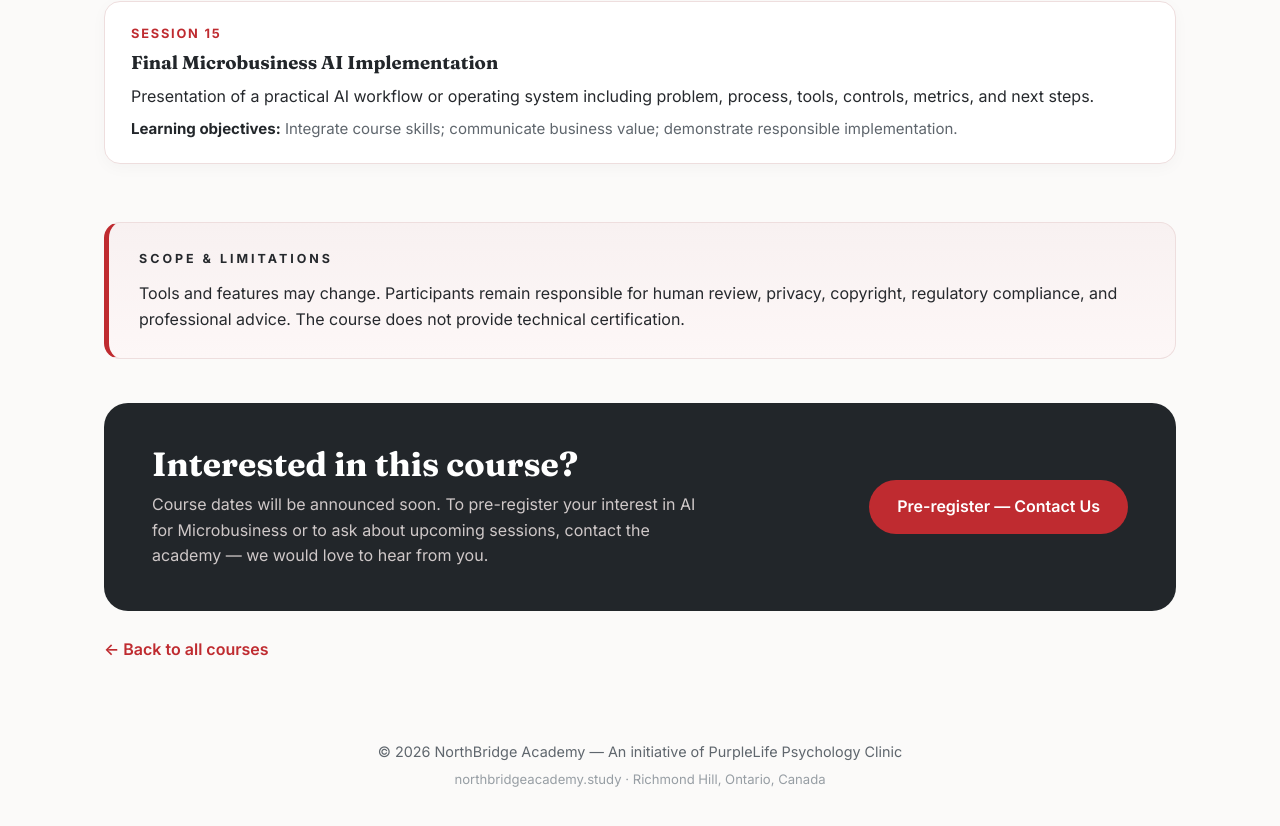
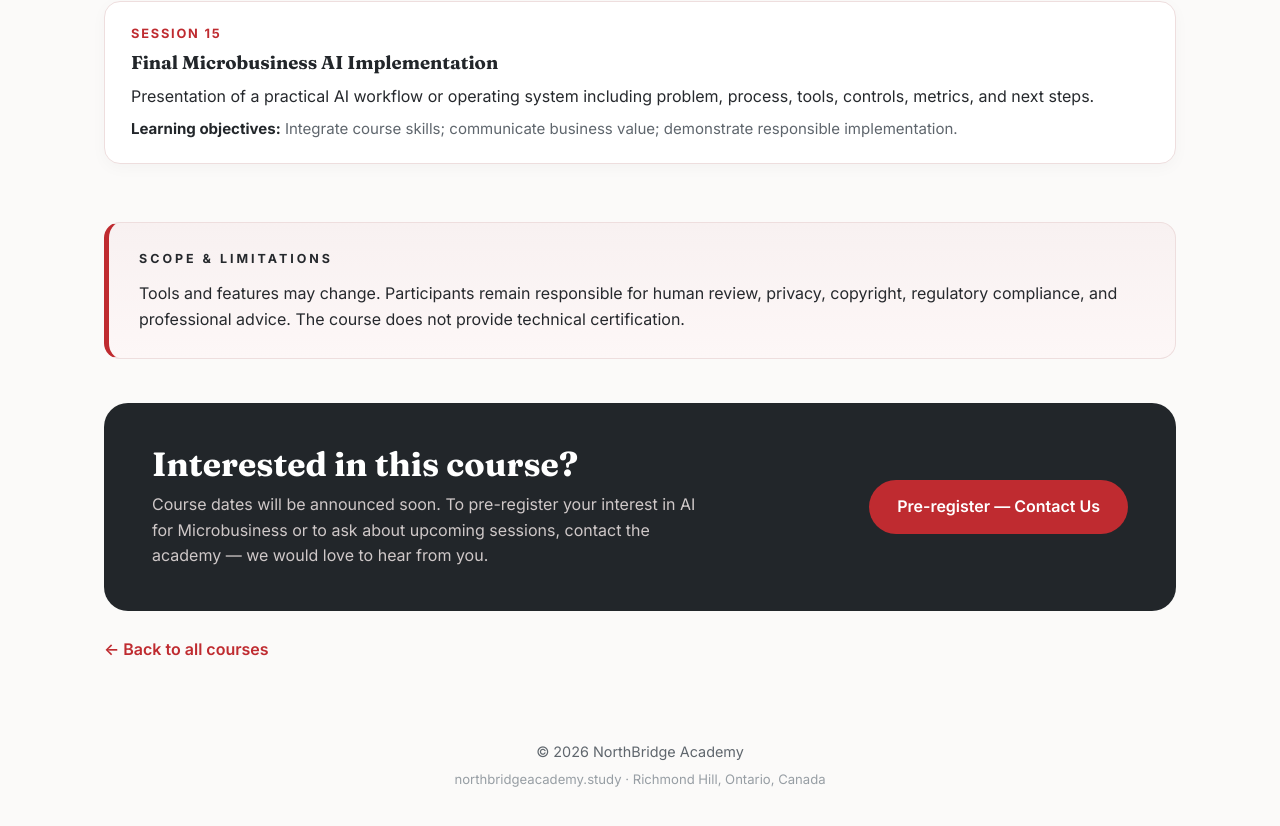
Before and after one commit to AliAITech/northbridgeacademy, a plain HTML site: page courses/nbl-aim-110.html in a window 1280 px wide. Shown: the part 4739-5565 px from the top of the page. Drawn offline with Linux system fonts and the light colour scheme.

Commit message:
Remove PurpleLife references from the site (per clinic request)

```diff
--- a/courses/nbl-aim-110.html
+++ b/courses/nbl-aim-110.html
@@ -266,7 +266,7 @@
 
 <footer>
   <div class="wrap">
-    <div>© 2026 NorthBridge Academy — An initiative of PurpleLife Psychology Clinic</div>
+    <div>© 2026 NorthBridge Academy</div>
     <div class="fine">northbridgeacademy.study · Richmond Hill, Ontario, Canada</div>
   </div>
 </footer>
```
Also changed, not shown: courses/nbl-app-105.html (+1 -1 lines), courses/nbl-cca-103.html (+1 -1 lines), courses/nbl-dme-111.html (+1 -1 lines), courses/nbl-eng-101.html (+1 -1 lines), courses/nbl-ent-109.html (+1 -1 lines), courses/nbl-hsw-102.html (+1 -1 lines), courses/nbl-mas-106.html (+1 -1 lines), courses/nbl-nci-108.html (+1 -1 lines), courses/nbl-nds-104.html (+1 -1 lines), courses/nbl-net-114.html (+1 -1 lines), courses/nbl-pfc-112.html (+1 -1 lines), courses/nbl-rwp-113.html (+1 -1 lines), courses/nbl-tat-107.html (+1 -1 lines).
